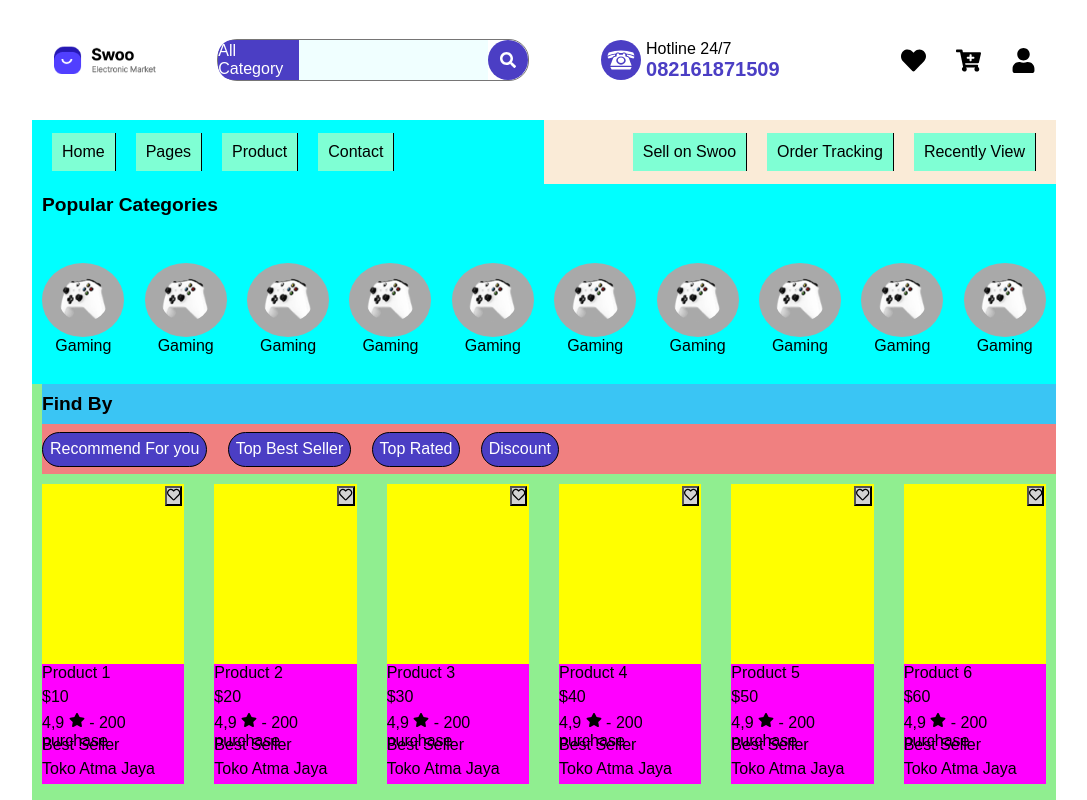
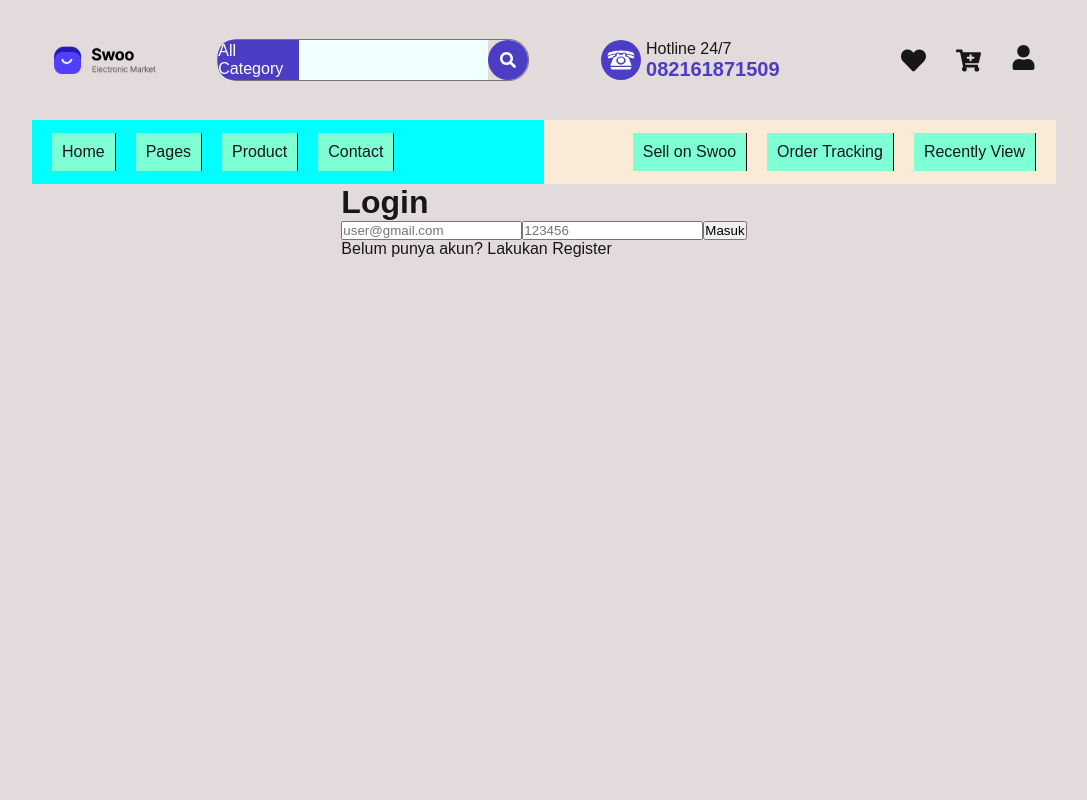
Before and after one commit to aqilfikri20/myshop, a Next.js app: page /login in a window 1280 px wide. Before the commit this address had no page. Shown: the top 800 px of the page, without its empty margins (96-1183 px from the left). Built offline with nearby package versions, Linux system fonts and the light colour scheme.

Commit message:
Tambah Login

```diff
--- a/src/app/layout.tsx
+++ b/src/app/layout.tsx
@@ -3,9 +3,6 @@ import { Geist, Geist_Mono } from "next/font/google";
 import "./globals.css";
 import Heading from "@/components/Heading/Heading";
 import Navbar from "@/components/Navbar/Navbar";
-import Categories from "@/components/Categories/Categories";
-import Product from "@/components/Product/Product";
-import Footer from "@/components/Footer/Footer";
 
 const geistSans = Geist({
   variable: "--font-geist-sans",
@@ -32,9 +29,6 @@ export default function RootLayout({
       <body className={`${geistSans.variable} ${geistMono.variable}`}>
         <Heading/>
         <Navbar/>
-        <Categories/>
-        <Product/>
-        <Footer/>
         {children}
       </body>
     </html>
--- /dev/null
+++ b/src/app/login/page.tsx
@@ -0,0 +1,12 @@
+import LoginInput from "@/components/Login/LoginInput";
+import Link from "next/link";
+
+export default function Login(){
+    return(
+        <div className="login">
+            <h1>Login</h1>
+            <LoginInput/>
+            <div>Belum punya akun? Lakukan <Link href="/register">Register</Link></div>
+        </div>
+    )
+}
--- a/src/components/Heading/Heading.tsx
+++ b/src/components/Heading/Heading.tsx
@@ -1,5 +1,6 @@
 import Image from "next/image";
 import "./heading.css"
+import Link from "next/link";
 import { FaSearch } from "react-icons/fa";
 import { GiRotaryPhone } from "react-icons/gi";
 import { FaHeart,FaCartPlus, FaUser } from "react-icons/fa";
@@ -48,7 +49,7 @@ export default function Heading(){
             <div className="icon-right">
                 <FaHeart />
                 <FaCartPlus />
-                <FaUser />
+                <Link href="/login"><FaUser /></Link>
             </div>
         </div>
     </div>
--- a/src/components/Login/LoginInput.tsx
+++ b/src/components/Login/LoginInput.tsx
@@ -1,7 +1,9 @@
 export default function LoginInput(){
     return(
-        <div className="login-input"></div>
-
-        </div>
+            <form  className='login-input'>
+                <input type="email" placeholder='user@gmail.com' />
+                <input type="password" placeholder='123456' />
+                <button>Masuk</button>
+            </form>
     )
 }
```
Also changed, not shown: src/app/page.tsx (+6 -2 lines), src/components/Register/RegisterInput.tsx (+8 -1 lines).
